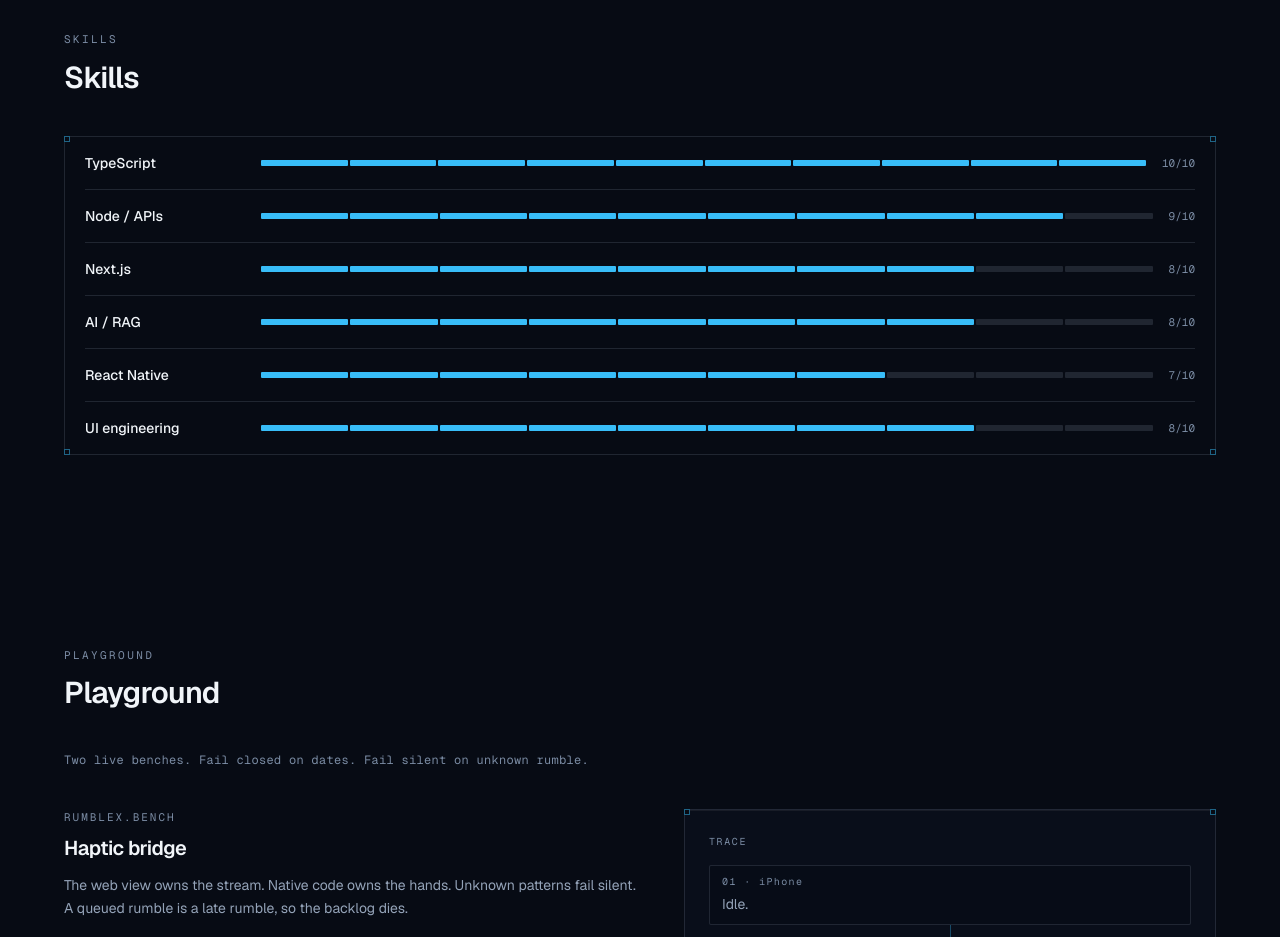
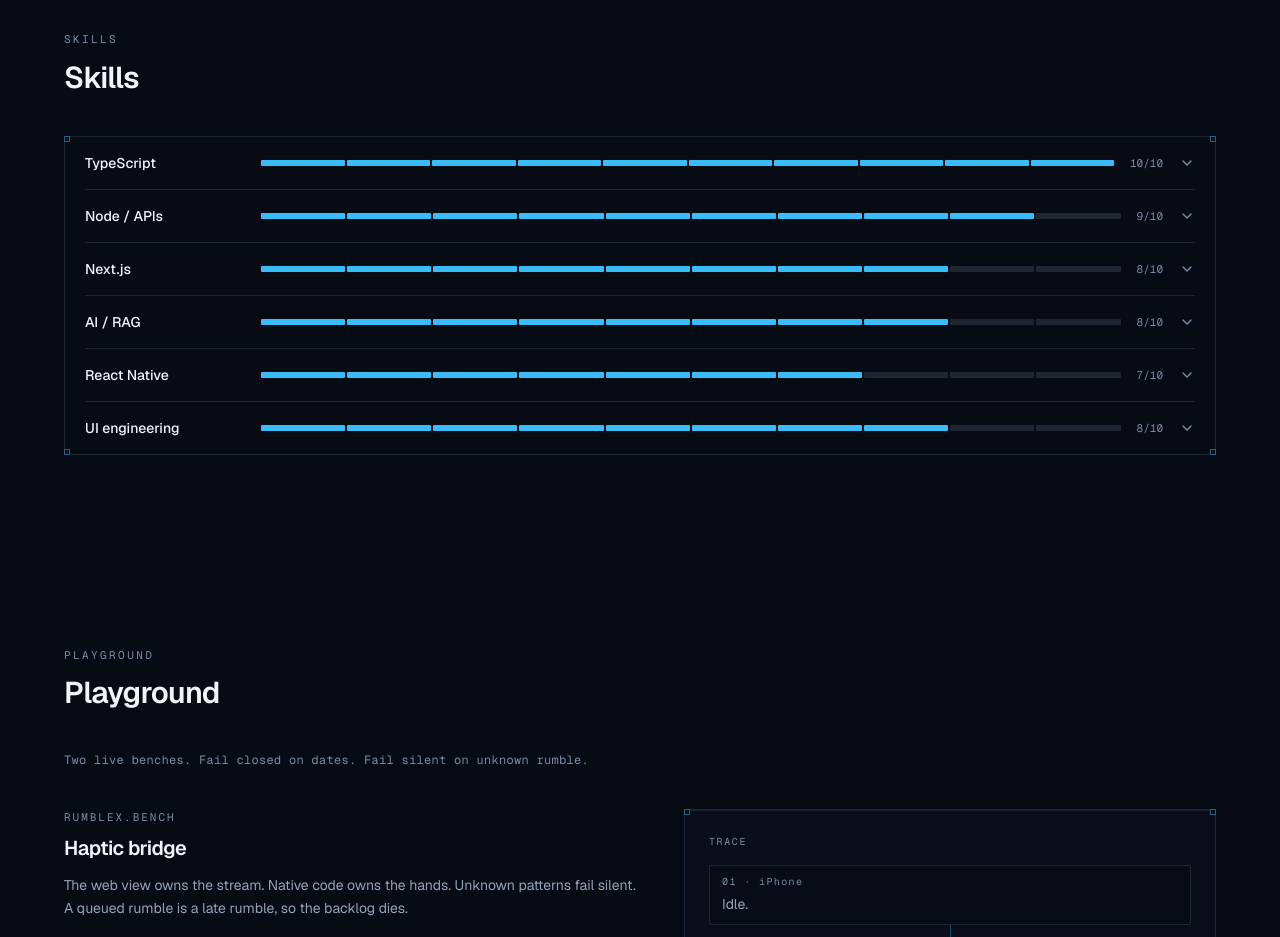
Before and after one commit to MrHacker26/blueprint-portfolio, a Next.js app: page / in a window 1280 px wide. Shown: the part 3100-4037 px from the top of the page. Built offline with nearby package versions, Linux system fonts and the light colour scheme.

Commit message:
feat: animate the skills accordion open and close

```diff
--- a/src/components/sections/skill-row.tsx
+++ b/src/components/sections/skill-row.tsx
@@ -1,3 +1,7 @@
+"use client";
+
+import { ChevronDownIcon } from "lucide-react";
+import { useId, useState } from "react";
 import { MAX_SKILL_LEVEL } from "@/content/skills";
 import { cn } from "@/lib/cn";
 import { site } from "@/lib/site";
@@ -8,12 +12,18 @@ type SkillRowProps = {
 };
 
 export function SkillRow({ skill }: SkillRowProps) {
+  const [open, setOpen] = useState(false);
+  const panelId = useId();
   const ticks = Array.from({ length: MAX_SKILL_LEVEL }, (_, index) => index);
 
   return (
-    <details className="group border-line border-b last:border-b-0">
-      <summary
-        className="w-full cursor-pointer rounded-sm py-4 text-left"
+    <div className="border-line border-b last:border-b-0">
+      <button
+        type="button"
+        aria-expanded={open}
+        aria-controls={panelId}
+        onClick={() => setOpen((current) => !current)}
+        className="w-full cursor-pointer rounded-[2px] py-4 text-left"
         aria-label={`${skill.name}, ${site.a11y.skillLevel} ${skill.level} / ${MAX_SKILL_LEVEL}`}
       >
         <div className="flex items-center gap-4">
@@ -34,11 +44,34 @@ export function SkillRow({ skill }: SkillRowProps) {
           <span className="hidden font-mono text-[11px] text-text-faint sm:inline">
             {skill.level}/{MAX_SKILL_LEVEL}
           </span>
+          <ChevronDownIcon
+            aria-hidden="true"
+            className={cn(
+              "text-text-faint size-4 shrink-0 transition-transform duration-slow ease-out-premium motion-reduce:transition-none",
+              open && "rotate-180",
+            )}
+          />
         </div>
-      </summary>
-      <p className="max-w-2xl pb-4 text-sm leading-relaxed text-text-muted">
-        {skill.detail}
-      </p>
-    </details>
+      </button>
+      <section
+        id={panelId}
+        inert={!open}
+        className={cn(
+          "grid transition-[grid-template-rows] duration-slow ease-out-premium motion-reduce:transition-none",
+          open ? "grid-rows-[1fr]" : "grid-rows-[0fr]",
+        )}
+      >
+        <div className="overflow-hidden">
+          <p
+            className={cn(
+              "max-w-2xl pb-4 text-sm leading-relaxed text-text-muted transition-opacity duration-slow ease-out-premium motion-reduce:transition-none",
+              open ? "opacity-100" : "opacity-0",
+            )}
+          >
+            {skill.detail}
+          </p>
+        </div>
+      </section>
+    </div>
   );
 }
```
